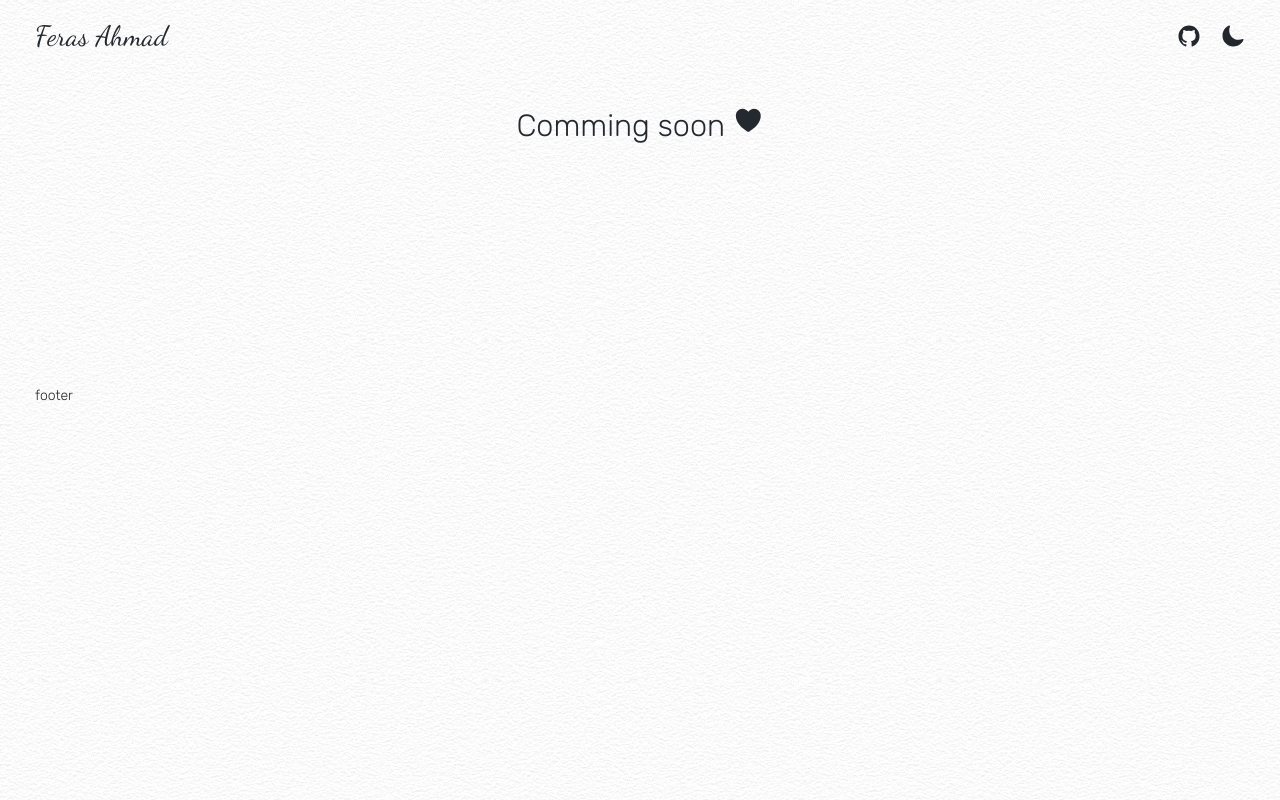
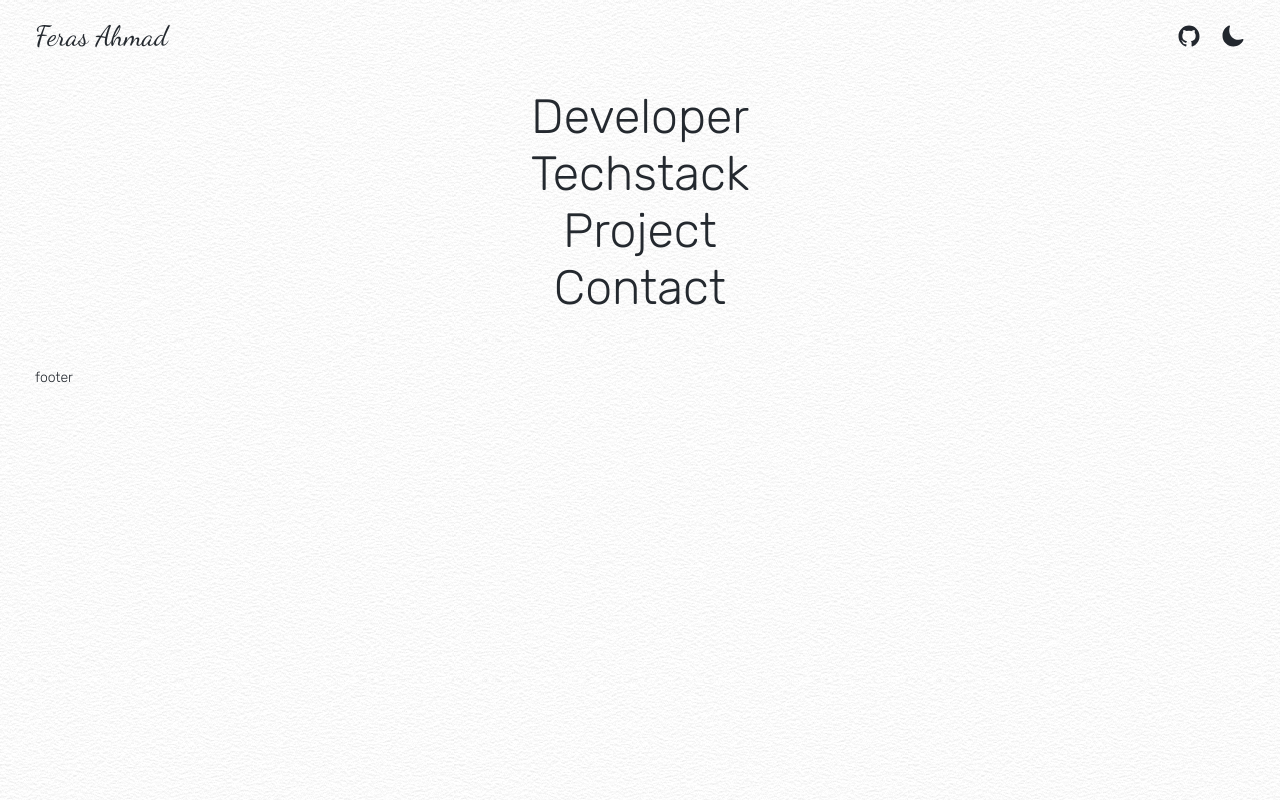
Before and after one commit to Eng-FerasAhmad/portfolio, a React (Vite) app: page / in a window 1280 px wide. Built offline with nearby package versions, Linux system fonts and the light colour scheme.

Commit message:
add init component items

```diff
--- a/src/components/landing/Landing.tsx
+++ b/src/components/landing/Landing.tsx
@@ -1,17 +1,20 @@
+import Contact from '../sections/contact/Contact';
+import Developer from '../sections/developer/Developer';
+import Project from '../sections/project/Project';
+import Techstack from '../sections/techstack/Techstack';
 import {
   LandingContainer,
   LandingWrapper,
-  LandingWrapperComminSoon,
 } from './styles';
-import { IoHeart } from 'react-icons/io5';
 
 export default function Landing() {
   return (
     <LandingContainer data-testid="entry">
       <LandingWrapper>
-        <LandingWrapperComminSoon>
-          Comming soon <IoHeart />
-        </LandingWrapperComminSoon>
+        <Developer />
+        <Techstack />
+        <Project />
+        <Contact />
       </LandingWrapper>
     </LandingContainer>
   );
--- a/src/components/sections/contact/Contact.tsx
+++ b/src/components/sections/contact/Contact.tsx
@@ -0,0 +1,10 @@
+import { ContactContainer } from "./styles";
+
+export default function Contact() {
+  return (
+    <ContactContainer>
+      Contact
+      <></>
+    </ContactContainer>
+  )
+}
--- /dev/null
+++ b/src/components/sections/contact/styles.ts
@@ -0,0 +1,5 @@
+import styled from "styled-components";
+
+export const ContactContainer = styled.div`
+
+`;
--- a/src/components/sections/developer/Developer.tsx
+++ b/src/components/sections/developer/Developer.tsx
@@ -0,0 +1,10 @@
+import { DeveloperContainer } from "./styles";
+
+export default function Developer() {
+  return (
+    <DeveloperContainer>
+      Developer
+      <></>
+    </DeveloperContainer>
+  )
+}
--- /dev/null
+++ b/src/components/sections/developer/styles.ts
@@ -0,0 +1,5 @@
+import styled from "styled-components";
+
+export const DeveloperContainer = styled.div`
+
+`;
--- /dev/null
+++ b/src/components/sections/project/Project.tsx
@@ -0,0 +1,10 @@
+import { ProjectContainer } from "./styles";
+
+export default function Project() {
+  return (
+    <ProjectContainer>
+      Project
+      <></>
+    </ProjectContainer>
+  )
+}
--- /dev/null
+++ b/src/components/sections/project/styles.ts
@@ -0,0 +1,5 @@
+import styled from "styled-components";
+
+export const ProjectContainer = styled.div`
+
+`;
--- /dev/null
+++ b/src/components/sections/techstack/Techstack.tsx
@@ -0,0 +1,10 @@
+import { TechstackContainer } from "./styles";
+
+export default function Techstack() {
+  return (
+    <TechstackContainer>
+      Techstack
+      <></>
+    </TechstackContainer>
+  )
+}
--- /dev/null
+++ b/src/components/sections/techstack/styles.ts
@@ -0,0 +1,5 @@
+import styled from "styled-components";
+
+export const TechstackContainer = styled.div`
+
+`;
```
Also changed, not shown: src/components/sections/projects/Projects.tsx (deleted), src/components/sections/tech-stack/TechStack.tsx (deleted).
